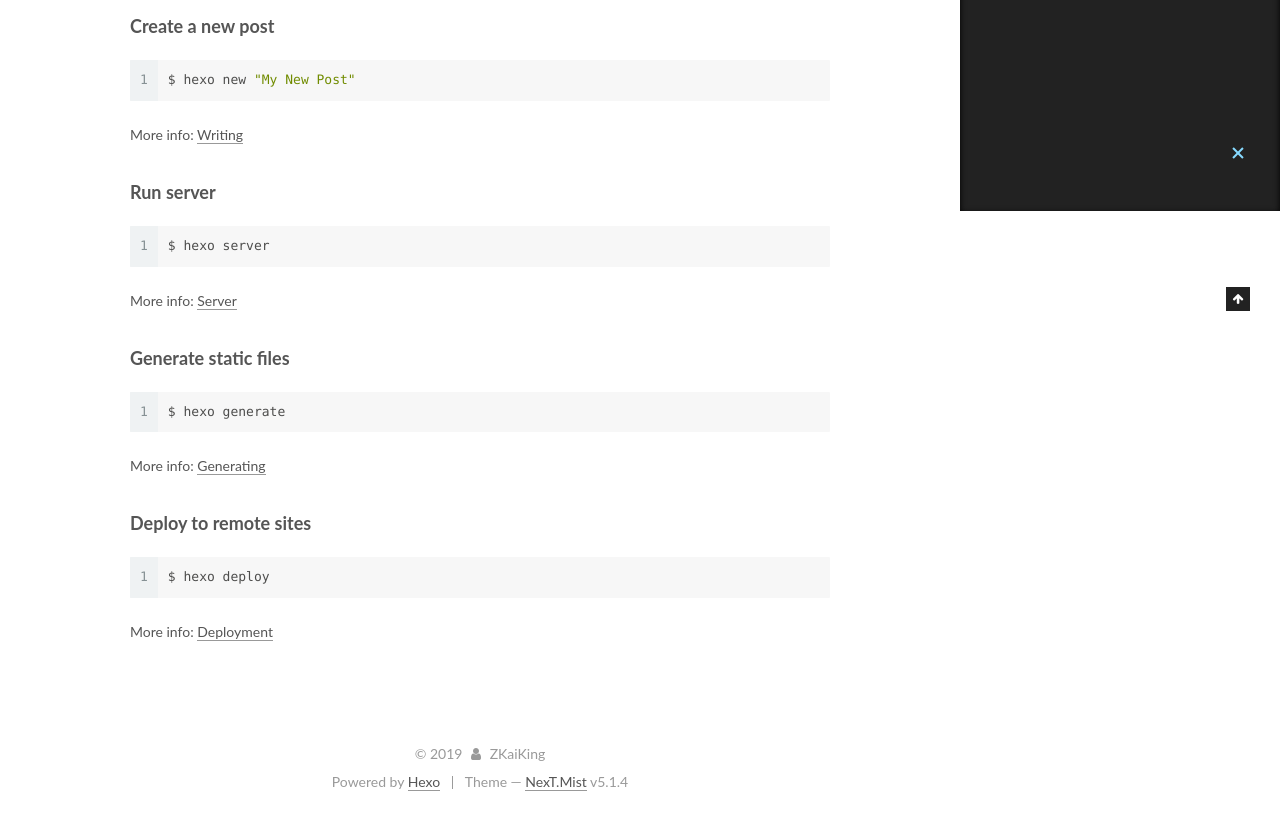
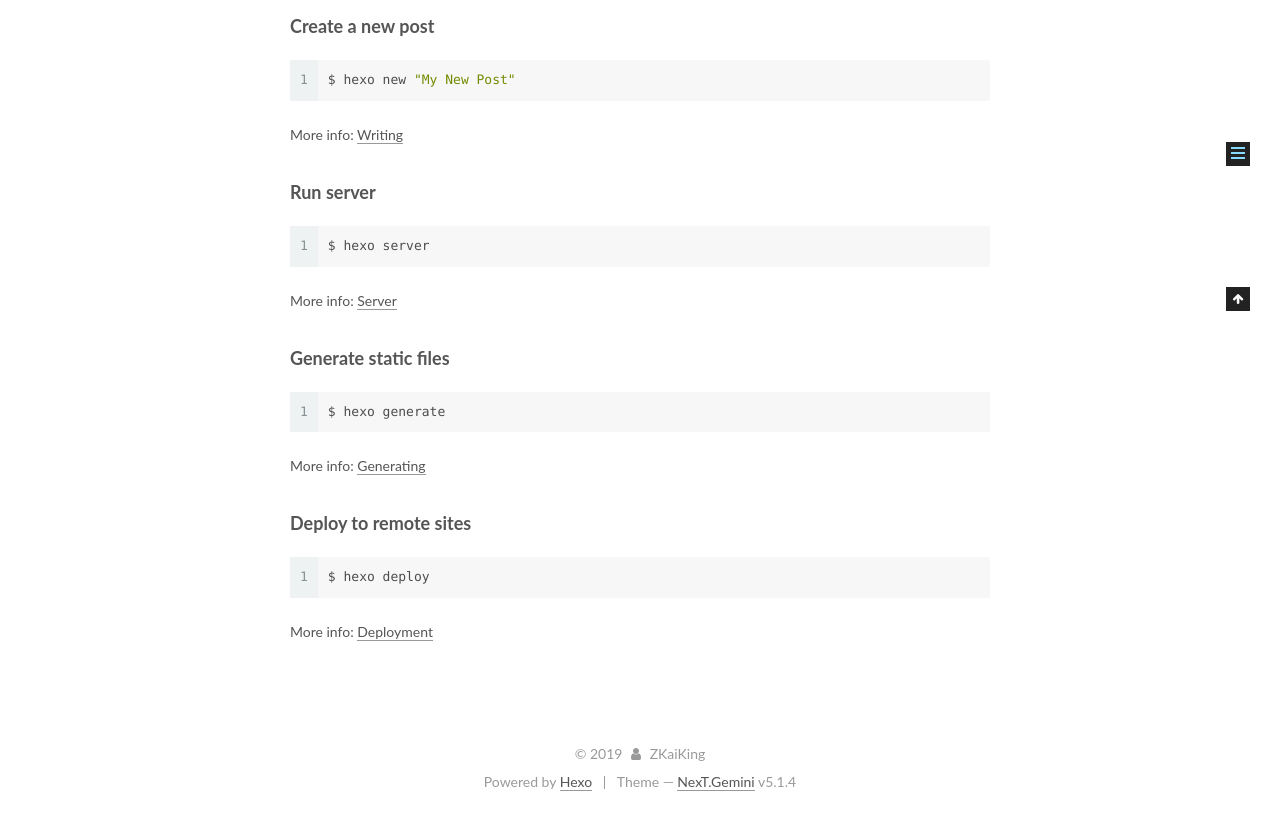
Before and after one commit to ZKaiKing/ZKaiKing.github.io, a plain HTML site: page 2019/10/04/hello-world/index.html in a window 1280 px wide. Shown: the part 589-1405 px from the top of the page. Drawn offline with Linux system fonts and the light colour scheme.

Commit message:
Site updated: 2019-10-04 13:55:10

```diff
--- a/2019/10/04/hello-world/index.html
+++ b/2019/10/04/hello-world/index.html
@@ -5,7 +5,7 @@
 
 
 
-<html class="theme-next mist use-motion" lang="zh-CN">
+<html class="theme-next gemini use-motion" lang="zh-CN">
 <head><meta name="generator" content="Hexo 3.9.0">
   <meta charset="UTF-8">
 <meta http-equiv="X-UA-Compatible" content="IE=edge">
@@ -97,7 +97,7 @@
   var NexT = window.NexT || {};
   var CONFIG = {
     root: '/',
-    scheme: 'Mist',
+    scheme: 'Gemini',
     version: '5.1.4',
     sidebar: {"position":"left","display":"post","offset":12,"b2t":false,"scrollpercent":false,"onmobile":false},
     fancybox: true,
@@ -480,7 +480,7 @@
 
 
 
-  <div class="theme-info">Theme &mdash; <a class="theme-link" target="_blank" href="https://github.com/iissnan/hexo-theme-next">NexT.Mist</a> v5.1.4</div>
+  <div class="theme-info">Theme &mdash; <a class="theme-link" target="_blank" href="https://github.com/iissnan/hexo-theme-next">NexT.Gemini</a> v5.1.4</div>
 
 
 
@@ -581,6 +581,13 @@
 
 
 
+  <script type="text/javascript" src="/js/src/affix.js?v=5.1.4"></script>
+
+  <script type="text/javascript" src="/js/src/schemes/pisces.js?v=5.1.4"></script>
+
+
+
+
   <script type="text/javascript" src="/js/src/scrollspy.js?v=5.1.4"></script>
 <script type="text/javascript" src="/js/src/post-details.js?v=5.1.4"></script>
 
```
Also changed, not shown: archives/2019/10/index.html (+10 -3 lines), archives/2019/index.html (+10 -3 lines), archives/index.html (+10 -3 lines), index.html (+10 -3 lines).
